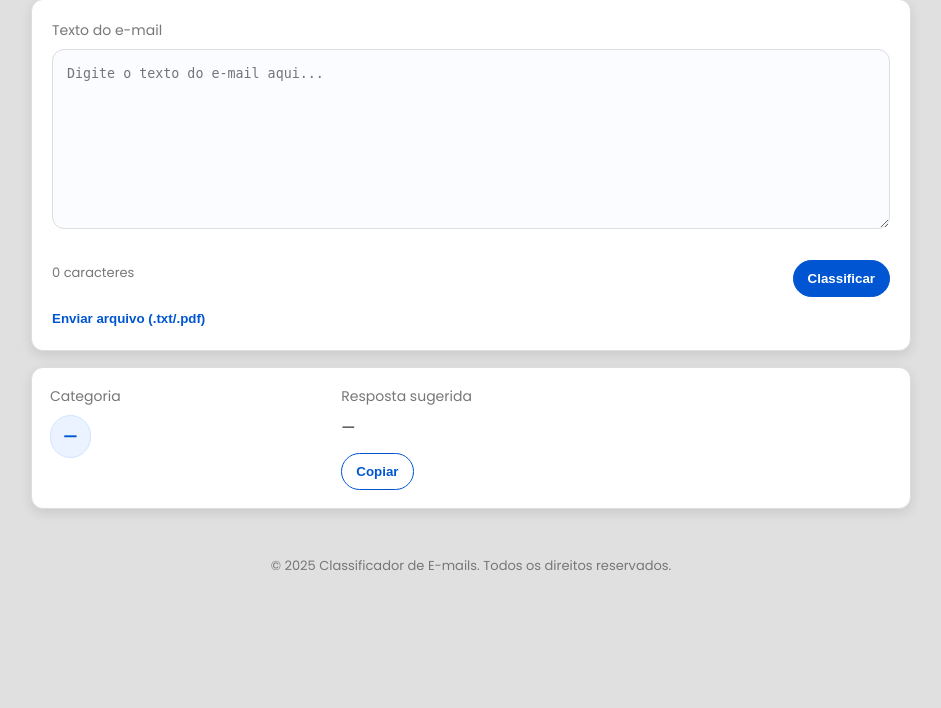
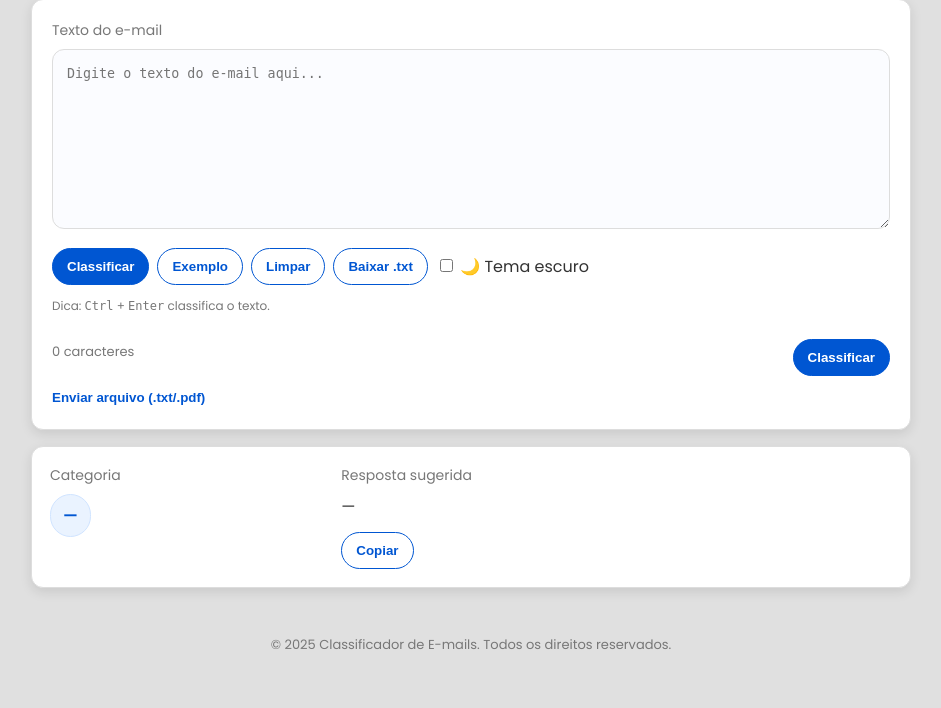
Before and after one commit to LuizBonato/email-classifier-app, a Flask app: page / in a window 1280 px wide. Shown: the part 117-825 px from the top of the page, without its empty margins (169-1110 px from the left). Before the commit the page ends 687 px from the top, so only its background shows below. Run offline with Flask 3, Linux system fonts and the light colour scheme.

Commit message:
Update index.html

```diff
--- a/backend/templates/index.html
+++ b/backend/templates/index.html
@@ -29,6 +29,17 @@
     <section class="card">
       <label for="email-texto" class="label">Texto do e-mail</label>
       <textarea id="email-texto" class="textarea" placeholder="Digite o texto do e-mail aqui..."></textarea>
+<div class="row gap8">
+  <button class="btn btn-primary" id="botao-processar">Classificar</button>
+  <button class="btn ghost" id="btn-exemplo">Exemplo</button>
+  <button class="btn ghost" id="btn-limpar">Limpar</button>
+  <button class="btn ghost" id="btn-baixar">Baixar .txt</button>
+  <label class="switch">
+    <input type="checkbox" id="tema-toggle" />
+    <span>🌙 Tema escuro</span>
+  </label>
+</div>
+<p class="muted xsmall">Dica: <kbd>Ctrl</kbd> + <kbd>Enter</kbd> classifica o texto.</p>
 
       <div class="row between">
         <span class="muted small" id="char-count">0 caracteres</span>
```
